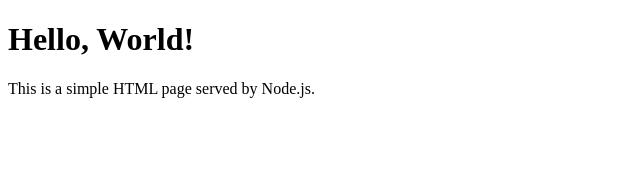
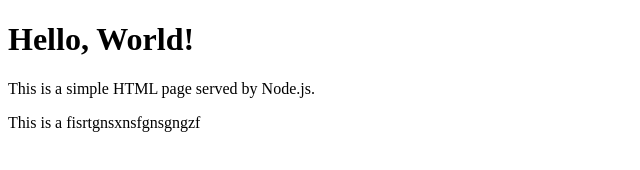
Before and after one commit to zandanbatzorig/dynamicweb3, a website: page index.html in a window 1280 px wide. Shown: the whole page, without its empty margins (0-640 px from the left). Drawn offline with Linux system fonts and the light colour scheme.

Commit message:
Add files via upload

```diff
--- a/index.html
+++ b/index.html
@@ -8,5 +8,6 @@
 <body>
     <h1>Hello, World!</h1>
     <p>This is a simple HTML page served by Node.js.</p>
+    <p>This is a fisrtgnsxnsfgnsgngzf</p>
 </body>
 </html>
```
